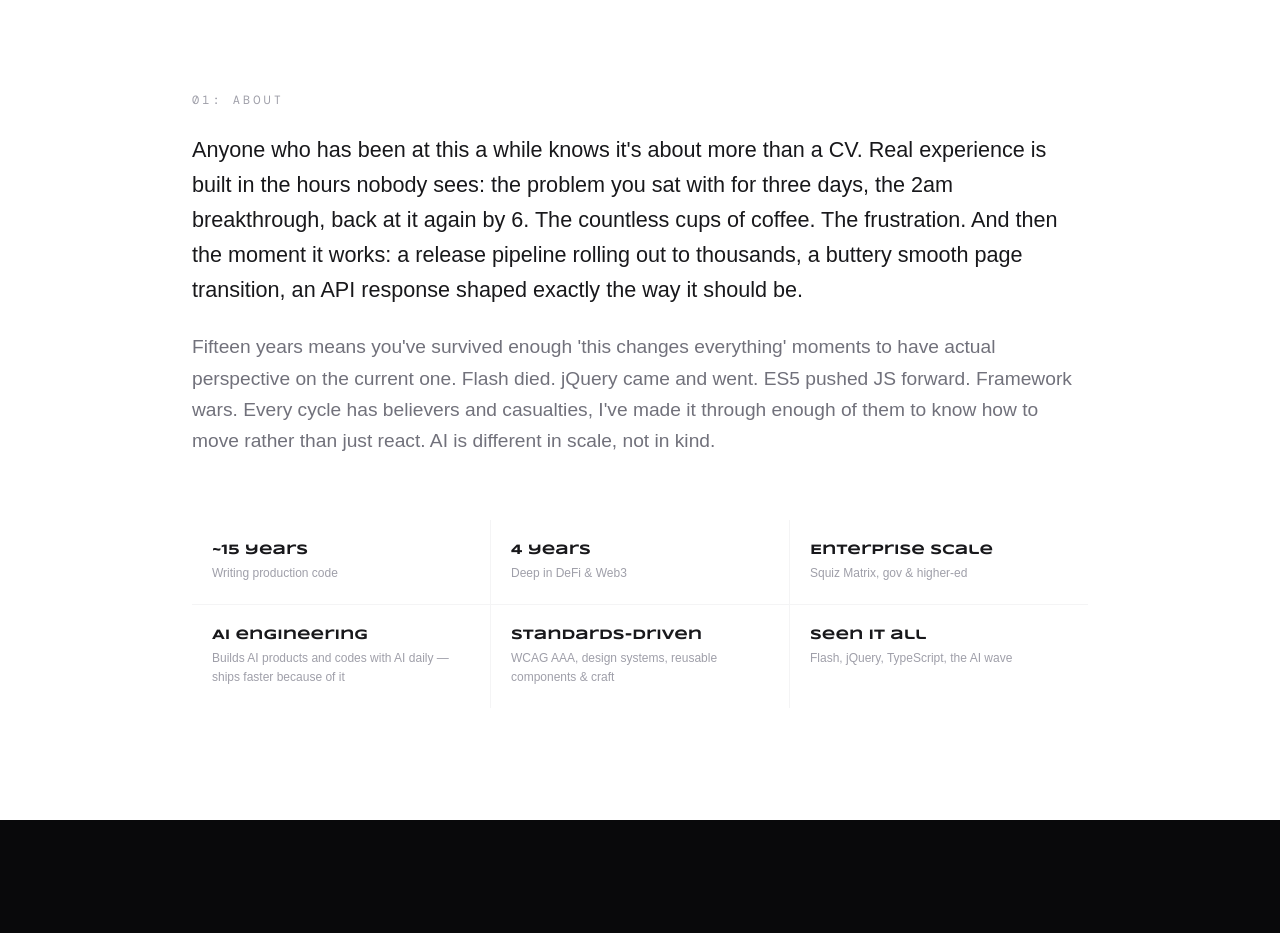
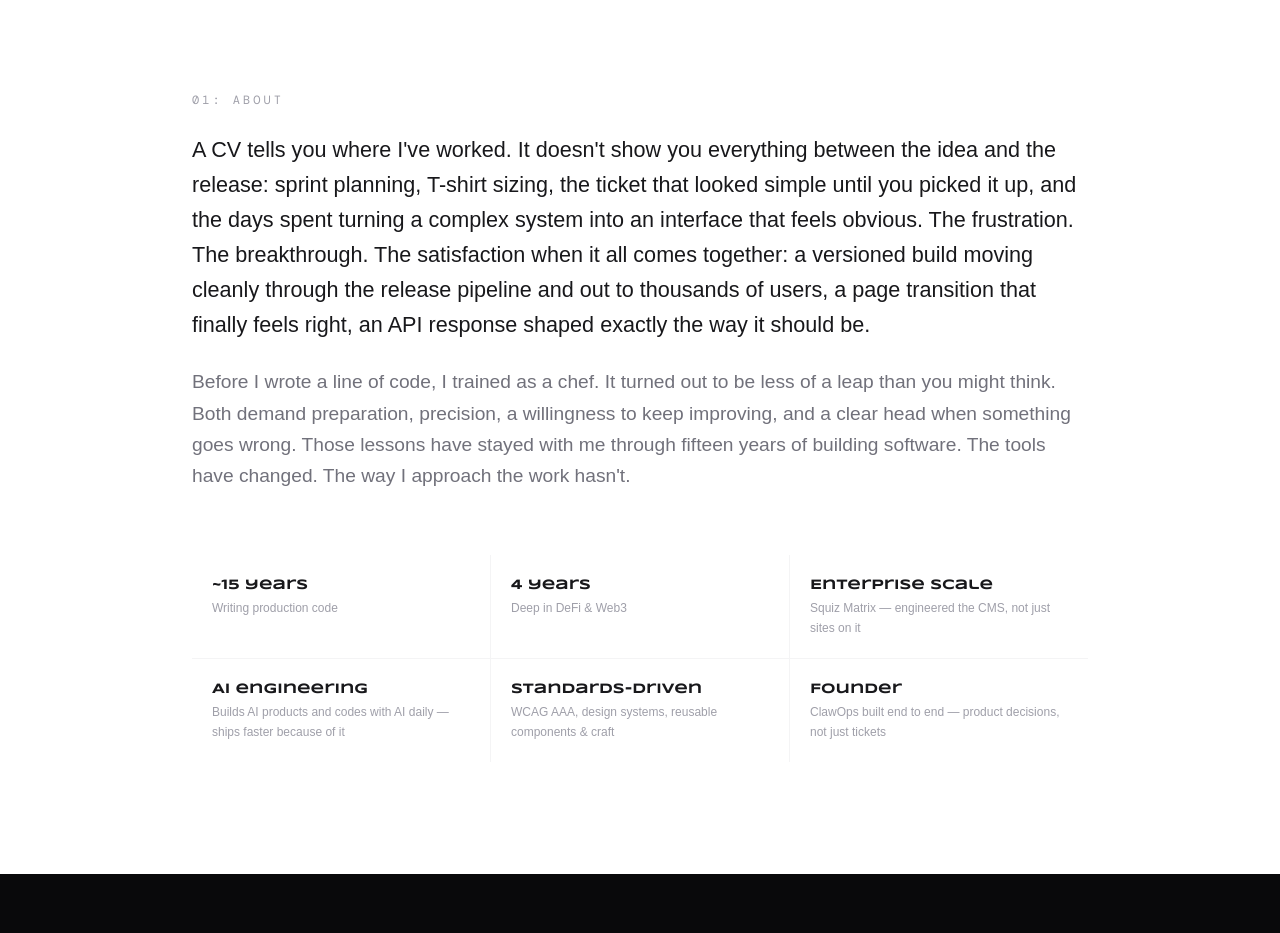
Before and after one commit to GavinJaynes/gavin-jaynes, a React (Vite) app: page / in a window 1280 px wide. Shown: the part 820-1753 px from the top of the page. Built offline with nearby package versions, Linux system fonts and the light colour scheme; a web font is replaced by a local one.

Commit message:
Refine About section copy

```diff
--- a/src/components/About.tsx
+++ b/src/components/About.tsx
@@ -10,10 +10,10 @@ const points = [
     detail: "Deep in DeFi & Web3",
     frontend: { label: "4 years", detail: "Real-time, high-stakes systems (DeFi)" },
   },
-  { label: "Enterprise scale", detail: "Squiz Matrix, gov & higher-ed" },
+  { label: "Enterprise scale", detail: "Squiz Matrix — engineered the CMS, not just sites on it" },
   { label: "AI engineering", detail: "Builds AI products and codes with AI daily — ships faster because of it" },
   { label: "Standards-driven", detail: "WCAG AAA, design systems, reusable components & craft" },
-  { label: "Seen it all", detail: "Flash, jQuery, TypeScript, the AI wave" },
+  { label: "Founder", detail: "ClawOps built end to end — product decisions, not just tickets" },
 ]
 
 export function About({ mode }: { mode: SiteMode }) {
@@ -41,21 +41,26 @@ export function About({ mode }: { mode: SiteMode }) {
             className="font-sans text-zinc-900 leading-relaxed mb-6"
             style={{ fontSize: "clamp(1.1rem, 2vw, 1.35rem)" }}
           >
-            Anyone who has been at this a while knows it's about more than a CV.
-            Real experience is built in the hours nobody sees: the problem you
-            sat with for three days, the 2am breakthrough, back at it again by 6.
-            The countless cups of coffee. The frustration. And then the moment it works: a release
-            pipeline rolling out to thousands, a buttery smooth page transition, an API response shaped exactly the way it should be.
+            A CV tells you where I've worked. It doesn't show you everything
+            between the idea and the release: sprint planning, T-shirt sizing,
+            the ticket that looked simple until you picked it up, and the days
+            spent turning a complex system into an interface that feels obvious.
+            The frustration. The breakthrough. The satisfaction when it all
+            comes together: a versioned build moving cleanly through the release
+            pipeline and out to thousands of users, a page transition that
+            finally feels right, an API response shaped exactly the way it
+            should be.
           </p>
           <p
             className="font-sans text-zinc-500 leading-relaxed"
             style={{ fontSize: "clamp(1rem, 1.8vw, 1.2rem)" }}
           >
-            Fifteen years means you've survived enough 'this changes everything'
-            moments to have actual perspective on the current one. Flash died.
-            jQuery came and went. ES5 pushed JS forward. Framework wars. Every cycle has believers
-            and casualties, I've made it through enough of them to know how to
-            move rather than just react. AI is different in scale, not in kind.
+            Before I wrote a line of code, I trained as a chef. It turned out to
+            be less of a leap than you might think. Both demand preparation,
+            precision, a willingness to keep improving, and a clear head when
+            something goes wrong. Those lessons have stayed with me through
+            fifteen years of building software. The tools have changed. The way
+            I approach the work hasn't.
           </p>
         </div>
 
```
